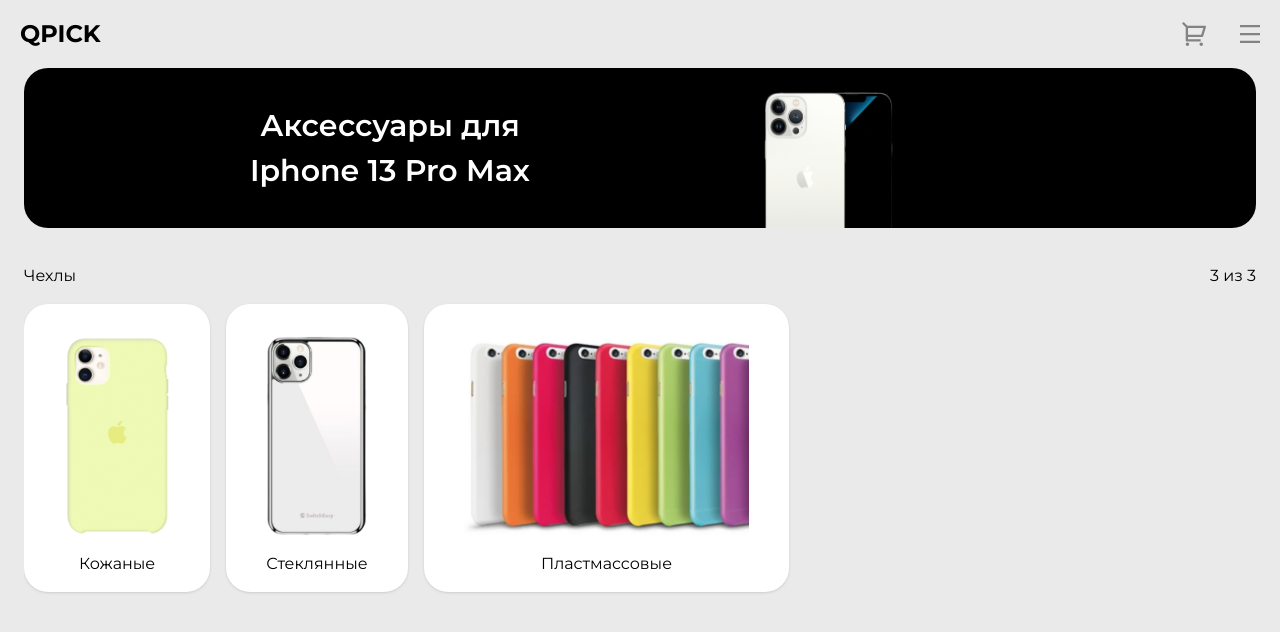
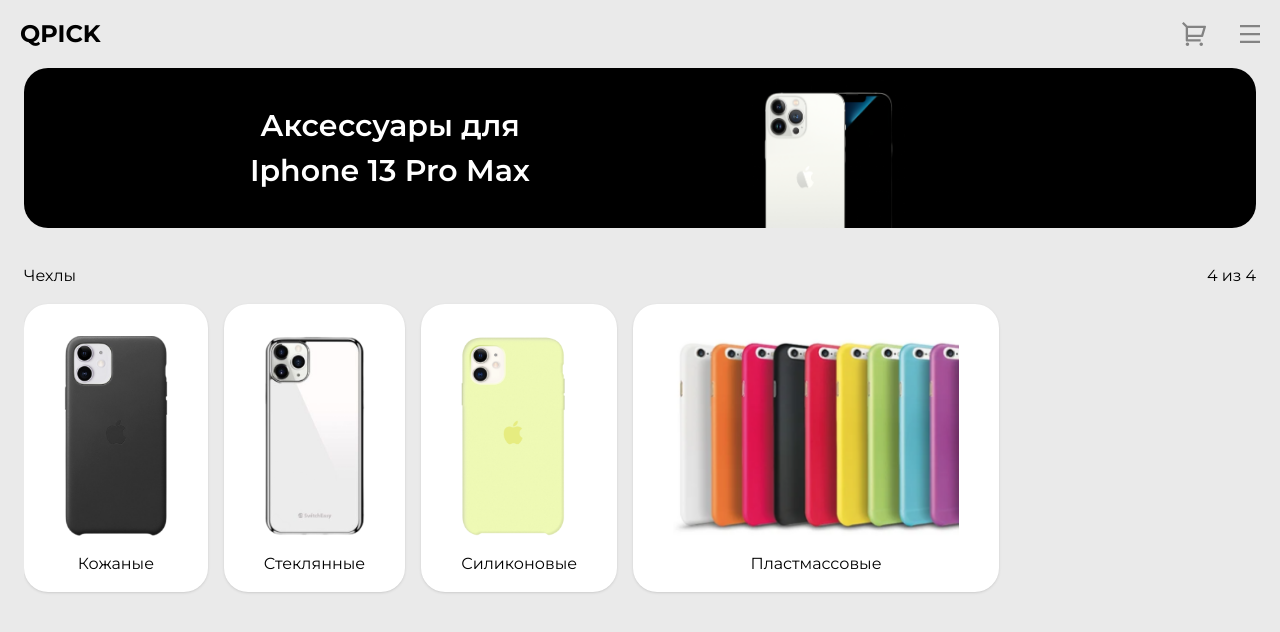
Before and after one commit to chikibambony137/AppleLanding, a Vue app: page / in a window 1280 px wide. Shown: the top 632 px of the page. Built offline with nearby package versions, Linux system fonts and the light colour scheme.

Commit message:
improve horizontal swapper

```diff
--- a/src/components/blocks/HorizontalSwapper.vue
+++ b/src/components/blocks/HorizontalSwapper.vue
@@ -7,11 +7,11 @@
     <!-- Контейнер со скроллом -->
     <div
       ref="scrollContainer"
-      class="flex gap-4 overflow-x-auto py-4 scrollbar-hide">
+      class="grid grid-flow-col auto-cols-max gap-4 overflow-x-auto py-4 scrollbar-hide">
       <div
         v-for="card in props.cards"
         :key="card.id"
-        class="grid gap-4 shrink-0 bg-white rounded-3xl shadow px-10 pt-8 pb-4">
+        class="grid justify-center gap-4 shrink-0 bg-white rounded-3xl shadow px-10 pt-8 pb-4">
         <img class="max-h-50" :src="card.img" :alt="card.img">
         <p class="flex justify-center">{{ card.name }}</p>
       </div>
--- a/src/stores/useCaseTypesStore.ts
+++ b/src/stores/useCaseTypesStore.ts
@@ -15,6 +15,12 @@
         },
         {
             id: 2,
+            name: 'Силиконовые',
+            img: 'caseTypes/Sylicon.png'
+        },
+
+        {
+            id: 3,
             name: 'Пластмассовые',
             img: 'caseTypes/Plastic.png'
         },
```
Also changed, not shown: src/pages/Catalog.vue (+4 -3 lines), public/caseTypes/Leather.png, public/caseTypes/Sylicon.png (added).
